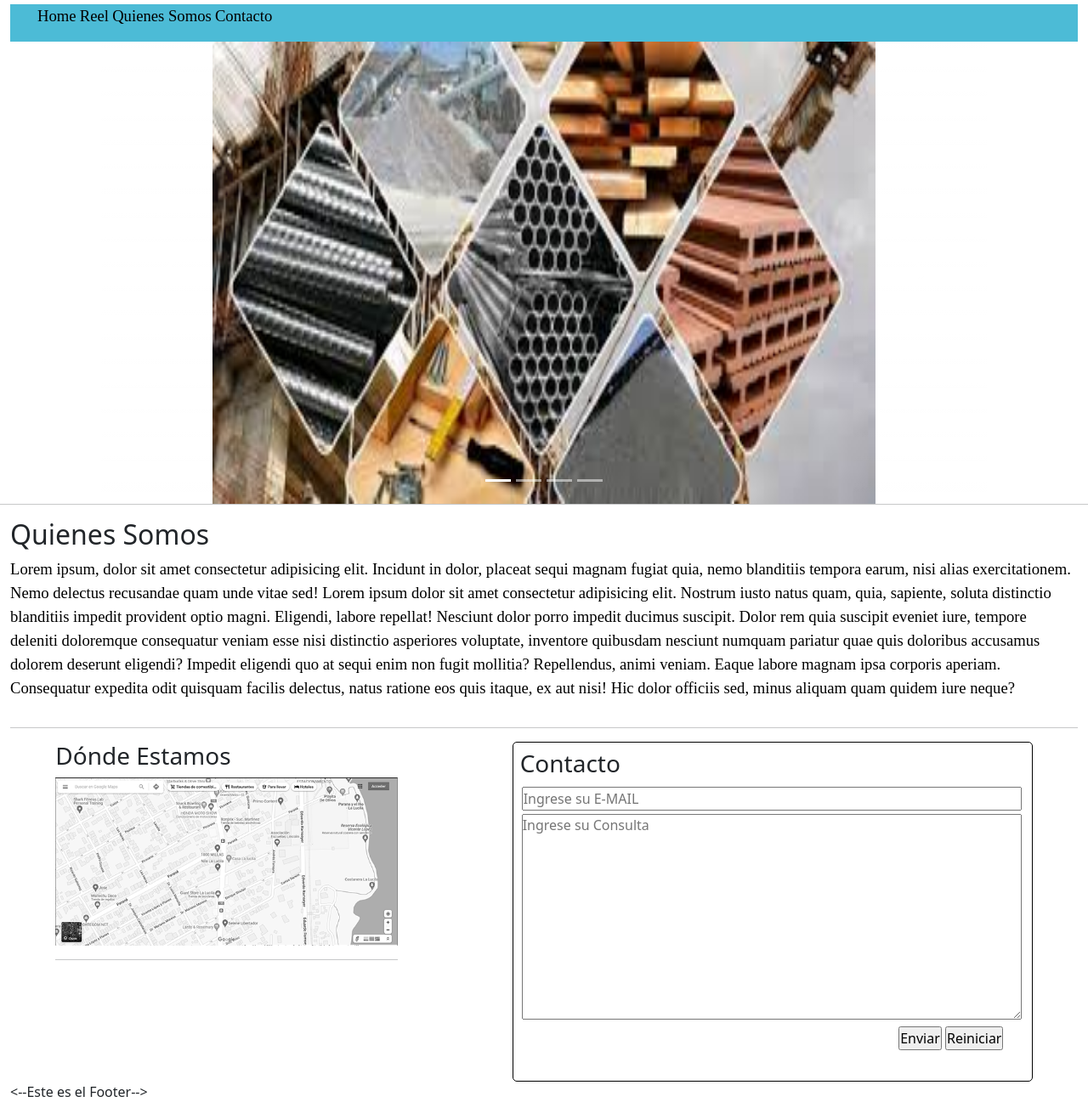
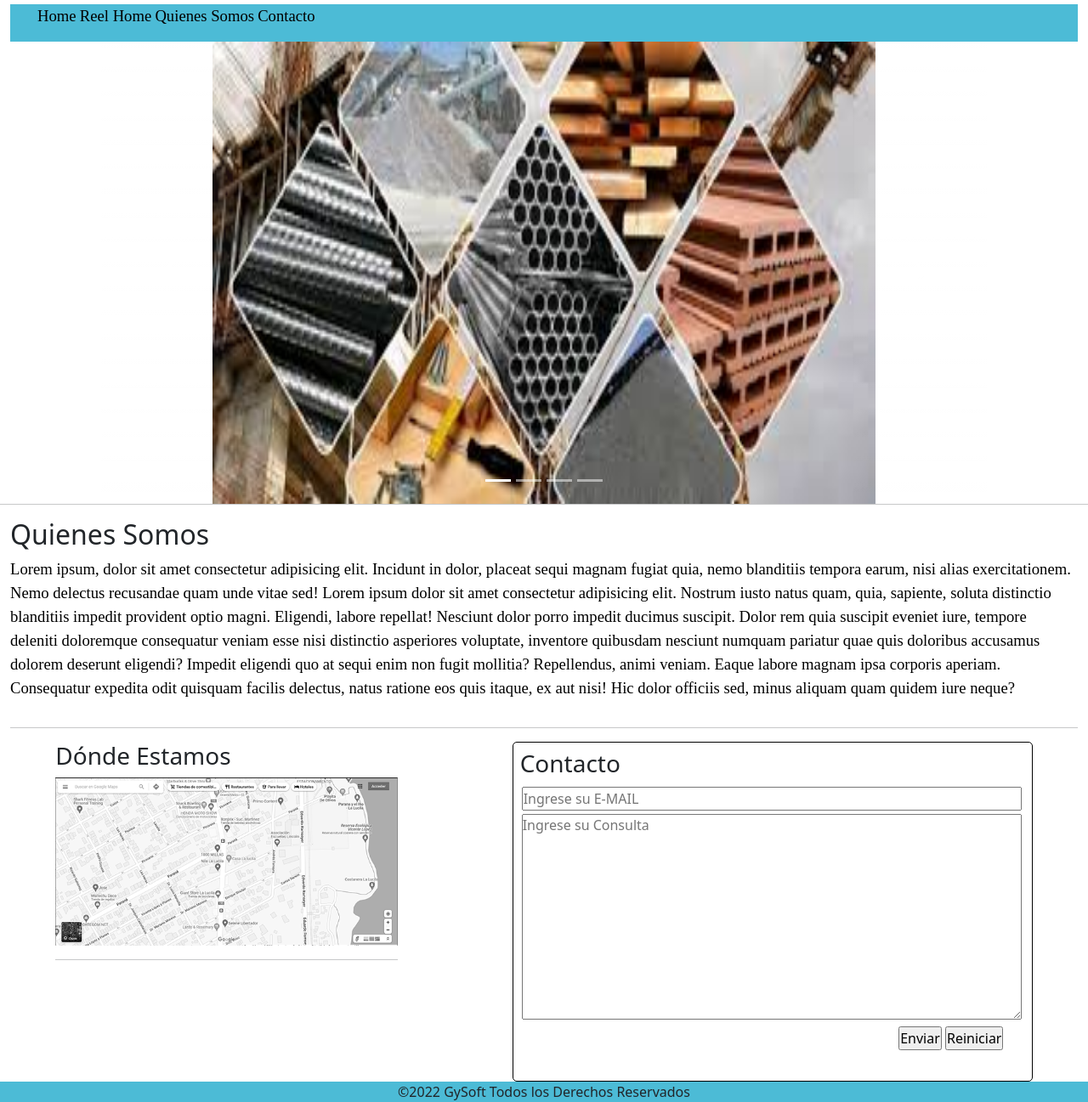
Before and after one commit to FEGysin/frontEnd-FEGysin, a plain HTML site: page index.html in a window 1280 px wide. Shown: the part 125-1422 px from the top of the page at 85% size. Drawn offline with nearby package versions, Linux system fonts and the light colour scheme.

Commit message:
Agregado footer

```diff
--- a/index.html
+++ b/index.html
@@ -62,7 +62,9 @@
         <li>
           <a href="./index.html"> Home</a>
         </li>
-        <li>Reel</li>
+        <li>Reel
+           <a href="#reel"> Home</a>
+        </li>
         <li>
           <a href="#quienessomos">Quienes Somos</a>
         </li>
@@ -120,7 +122,7 @@
 
 
     <div class="whoWeAre">
-      <!-- <section id="quienessomos"></section> -->
+      <section id="quienessomos">
       <h2>Quienes Somos</h2>
       <!--En esta Seccion iran los Detalles de la Empresa-->
       <p>
@@ -139,7 +141,7 @@
         delectus, natus ratione eos quis itaque, ex aut nisi! Hic dolor officiis
         sed, minus aliquam quam quidem iure neque?
       </p>
-      <!--</section>-->
+    </section>
       <hr />
     </div>
     <div class="row justify-content-around">
@@ -184,7 +186,7 @@
     </div>
 
     <!--</main>-->
-    <footer class="footer"><--Este es el Footer--></footer>
+    <footer class="footer">©2022 GySoft Todos los Derechos Reservados</footer>
     <!-- JavaScript Bundle with Popper -->
     <script
       src="https://cdn.jsdelivr.net/npm/bootstrap@5.2.0-beta1/dist/js/bootstrap.bundle.min.js"
--- a/recursos/css/styles.css
+++ b/recursos/css/styles.css
@@ -117,4 +117,8 @@
     text-align: center;
     margin: 0px 0px 0px 0px;
   }
+  .footer {
+    background-color: rgba(76, 187, 214, 1);
+    text-align: center;
+  }
 }
```
Also changed, not shown: pages/accountForm.html (+1 -1 lines), pages/accountForm2.html (+1 -1 lines), pages/histCompras.html (+1 -1 lines), pages/log_index.html (+1 -1 lines), pages/mycart.html (+1 -1 lines).
